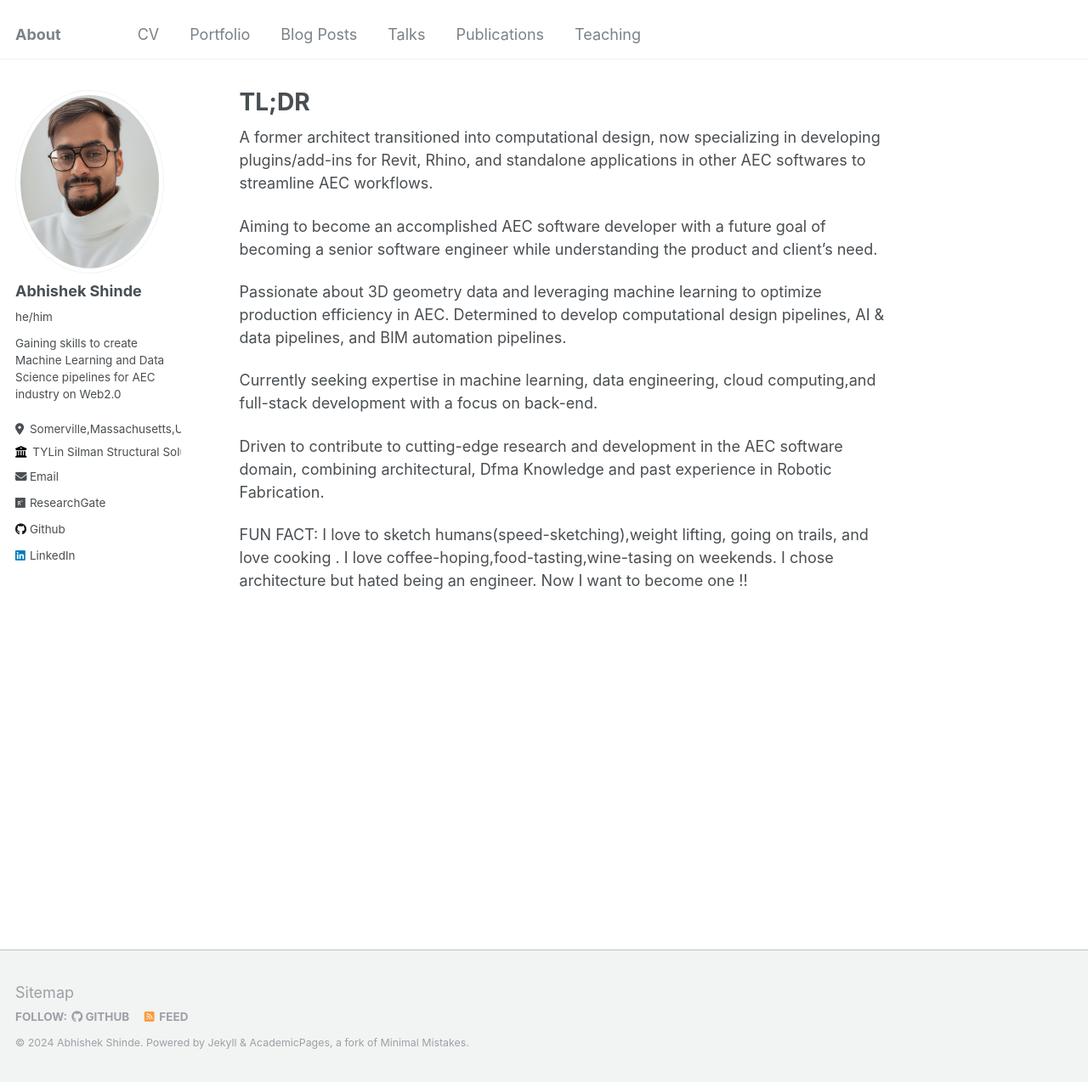
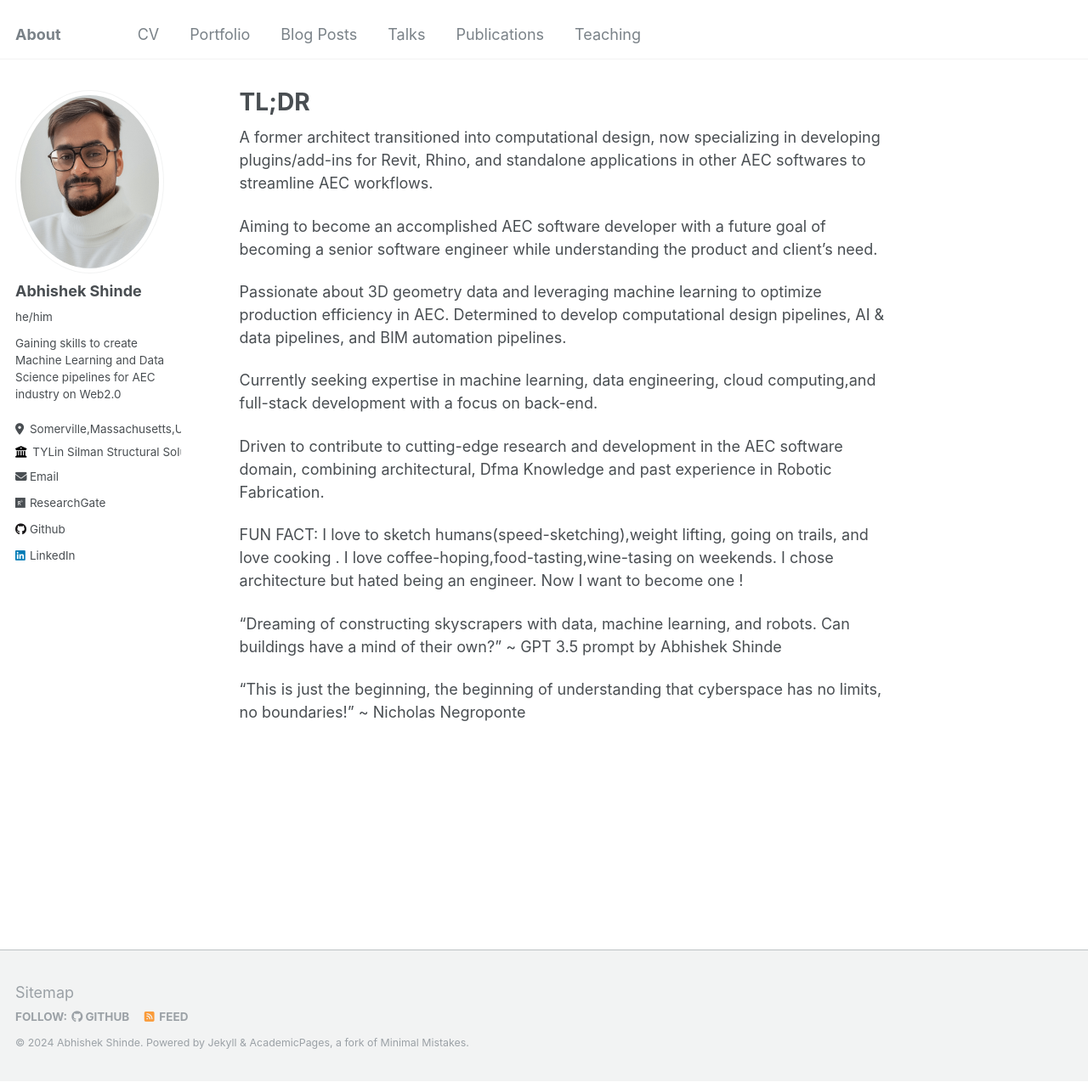
Before and after one commit to InquisitiveAS/InquisitiveAS.github.io, a Jekyll site: the page built from _pages/about.md, in a window 1280 px wide and 1274 px high. Shown: the whole window at 85% size. Built offline with Jekyll 4.4.1, drawn with Linux system fonts in a browser that asks for light colours.

Commit message:
Update about me

```diff
--- a/_pages/about.md
+++ b/_pages/about.md
@@ -19,7 +19,11 @@ Driven to contribute to cutting-edge research and development in the AEC softwar
 Dfma Knowledge and past experience in Robotic Fabrication.
 
 FUN FACT: I love to sketch humans(speed-sketching),weight lifting, going on trails, and love cooking . I love coffee-hoping,food-tasting,wine-tasing on weekends. I chose architecture but hated being an engineer. Now I want to
-become one !!
+become one !
+
+"Dreaming of constructing skyscrapers with data, machine learning, and robots. Can buildings have a mind of their own?" ~ GPT 3.5 prompt by Abhishek Shinde
+
+"This is just the beginning, the beginning of understanding that cyberspace has no limits, no boundaries!" ~ Nicholas Negroponte
 
 
 <!-- This is the front page of a website that is powered by the [Academic Pages template](https://github.com/academicpages/academicpages.github.io) and hosted on GitHub pages. [GitHub pages](https://pages.github.com) is a free service in which websites are built and hosted from code and data stored in a GitHub repository, automatically updating when a new commit is made to the respository. This template was forked from the [Minimal Mistakes Jekyll Theme](https://mmistakes.github.io/minimal-mistakes/) created by Michael Rose, and then extended to support the kinds of content that academics have: publications, talks, teaching, a portfolio, blog posts, and a dynamically-generated CV. You can fork [this repository](https://github.com/academicpages/academicpages.github.io) right now, modify the configuration and markdown files, add your own PDFs and other content, and have your own site for free, with no ads! An older version of this template powers my own personal website at [stuartgeiger.com](http://stuartgeiger.com), which uses [this Github repository](https://github.com/staeiou/staeiou.github.io).
```
